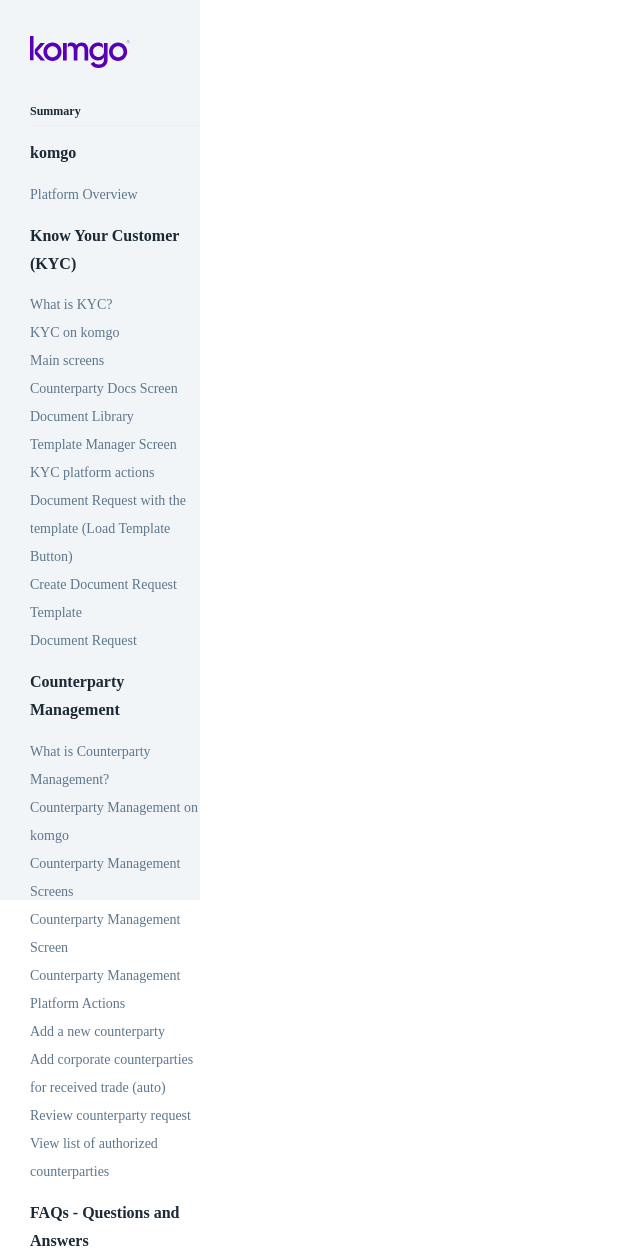
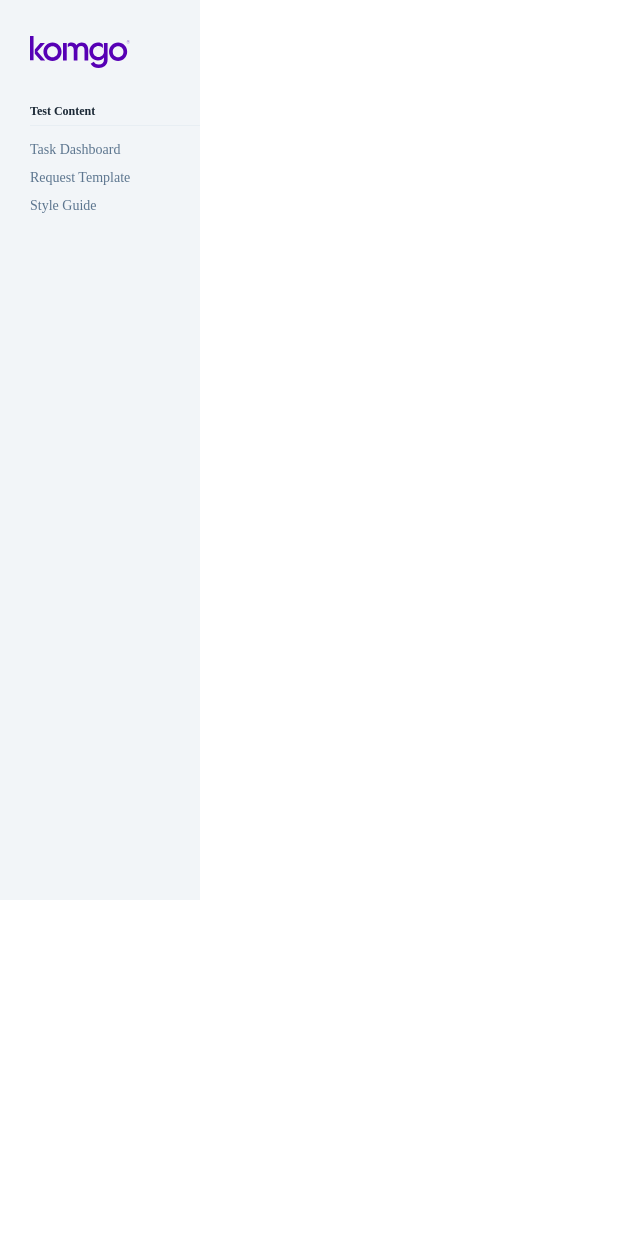
Before and after one commit to chpmnrssll/help-portal, a Jekyll site: the page built from index.html, in a window 1280 px wide. Shown: the whole page, without its empty margins (0-640 px from the left). Built offline with Jekyll 4.4.1, drawn with Linux system fonts in a browser that asks for light colours; after the commit the page ends 900 px from its top, so only the background shows below that.

Commit message:
Added test content for dev

```diff
--- a/_includes/SUMMARY.md
+++ b/_includes/SUMMARY.md
@@ -1,32 +1,5 @@
-# Summary
+# Test Content
 
-## komgo
-
-* [Platform Overview](README.md)
-
-## Know Your Customer \(KYC\)
-
-* [What is KYC?](know-your-customer-kyc/what-is-kyc.md)
-* [KYC on komgo](know-your-customer-kyc/kyc-on-komgo.md)
-* [Main screens](know-your-customer-kyc/main-screens/README.md)
-  * [Counterparty Docs Screen](know-your-customer-kyc/main-screens/counterparty-docs-screen.md)
-  * [Document Library](know-your-customer-kyc/main-screens/document-library.md)
-  * [Template Manager Screen](know-your-customer-kyc/main-screens/template-manager-screen.md)
-* [KYC platform actions](know-your-customer-kyc/kyc-platform-actions/README.md)
-  * [Document Request with the template \(Load Template Button\)](know-your-customer-kyc/kyc-platform-actions/document-request-with-the-template-load-template-button.md)
-  * [Create Document Request Template](know-your-customer-kyc/kyc-platform-actions/create-document-request-template.md)
-  * [Document Request](know-your-customer-kyc/kyc-platform-actions/document-request.md)
-
-## Counterparty Management
-
-* [What is Counterparty Management?](counterparty-management/what-is-counterparty-management.md)
-* [Counterparty Management on komgo](counterparty-management/counterparty-management-on-komgo.md)
-* [Counterparty Management Screens](counterparty-management/counterparty-management-main-screens/README.md)
-  * [Counterparty Management Screen](counterparty-management/counterparty-management-main-screens/counterparty-management-screen.md)
-* [Counterparty Management Platform Actions](counterparty-management/counterparty-management-platform-actions/README.md)
-  * [Add a new counterparty](counterparty-management/counterparty-management-platform-actions/add-a-new-counterparty.md)
-  * [Add corporate counterparties for received trade \(auto\)](counterparty-management/counterparty-management-platform-actions/add-corporate-counterparties-for-received-trade-auto.md)
-  * [Review counterparty request](counterparty-management/counterparty-management-platform-actions/review-counterparty-request.md)
-  * [View list of authorized counterparties](counterparty-management/counterparty-management-platform-actions/view-list-of-authorized-counterparties.md)
-
-## FAQs - Questions and Answers
+* [Task Dashboard](tasks.html)
+* [Request Template](request-template.html)
+* [Style Guide](styleGuide.html)
```
